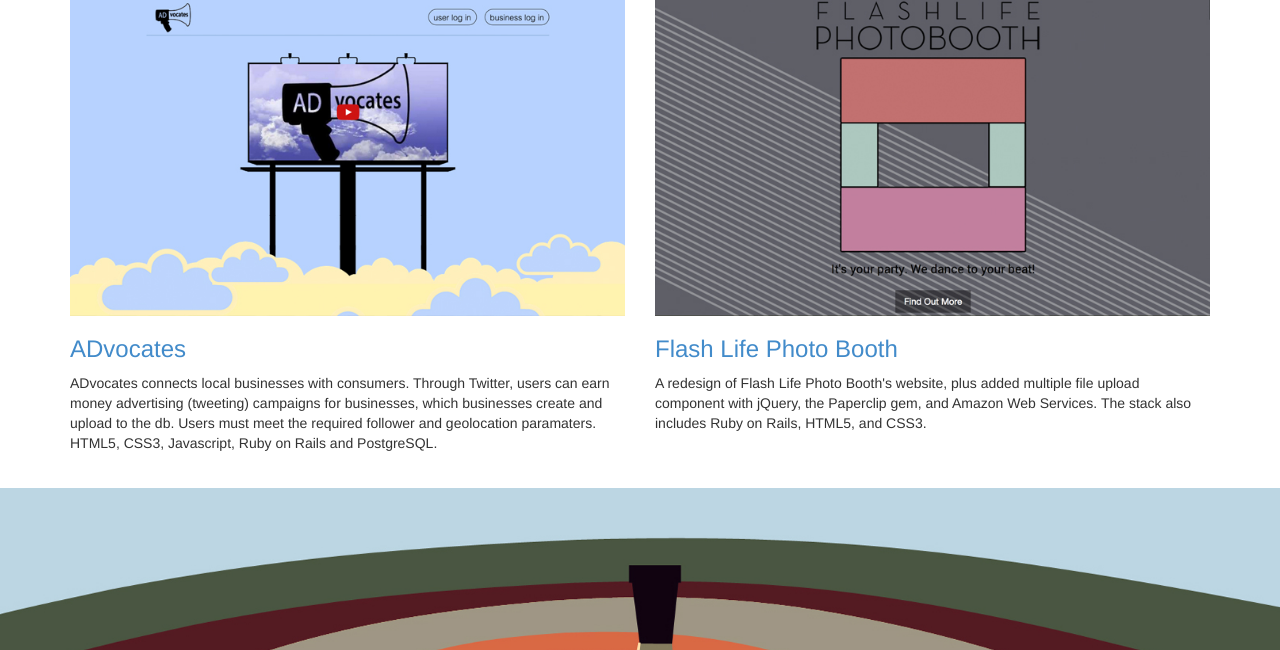
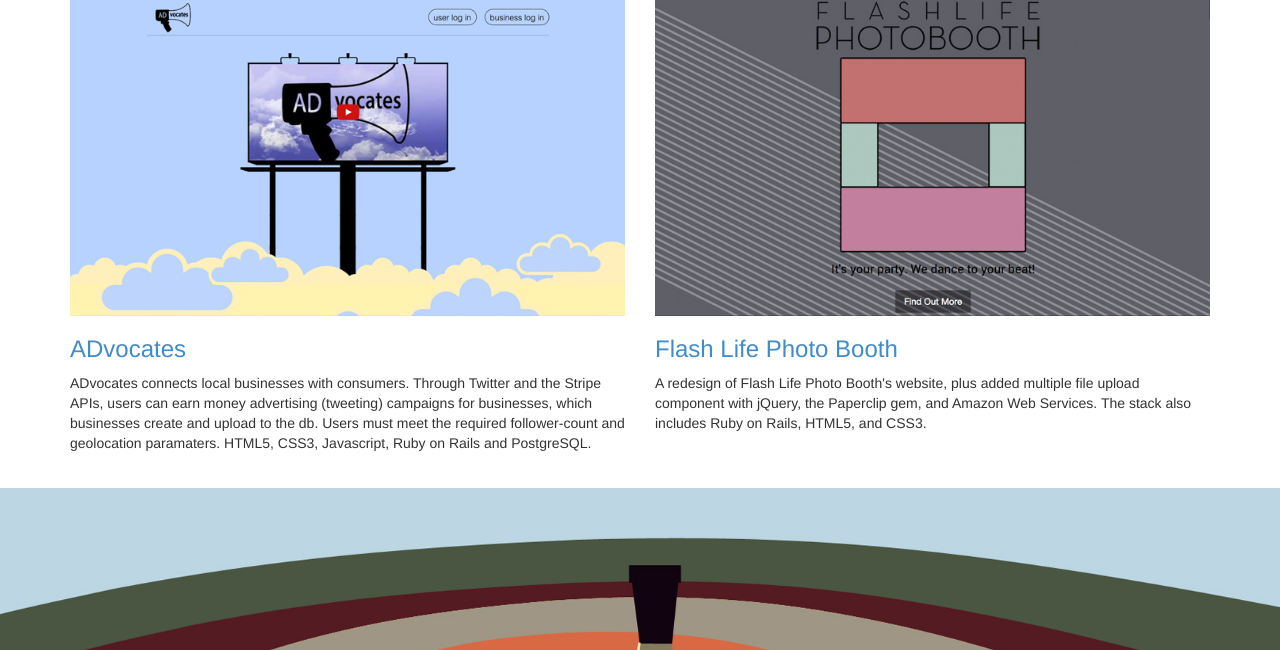
Before and after one commit to kgjacobsen89/portfolio, a Rails app: page / in a window 1280 px wide. Shown: the part 1429-2079 px from the top of the page. Run offline with Rails 7, Linux system fonts and the light colour scheme; style sheets or scripts are compiled from the project's sources; some libraries are stand-ins or nearby versions.

Commit message:
fixed advocates description

```diff
--- a/app/views/welcome/index.html.erb
+++ b/app/views/welcome/index.html.erb
@@ -94,7 +94,7 @@
             <h3>
                 <a href="http://ad-vocates.herokuapp.com" target="_blank">ADvocates</a>
             </h3>
-            <p>ADvocates connects local businesses with consumers. Through Twitter, users can earn money advertising (tweeting) campaigns for businesses, which businesses create and upload to the db. Users must meet the required follower and geolocation paramaters. HTML5, CSS3, Javascript, Ruby on Rails and PostgreSQL.</p>
+            <p>ADvocates connects local businesses with consumers. Through Twitter and the Stripe APIs, users can earn money advertising (tweeting) campaigns for businesses, which businesses create and upload to the db. Users must meet the required follower-count and geolocation paramaters. HTML5, CSS3, Javascript, Ruby on Rails and PostgreSQL.</p>
         </div>
         <div class="col-md-6 portfolio-item">
             <a href="http://flashlifephotobooth.herokuapp.com" target="_blank">
```
